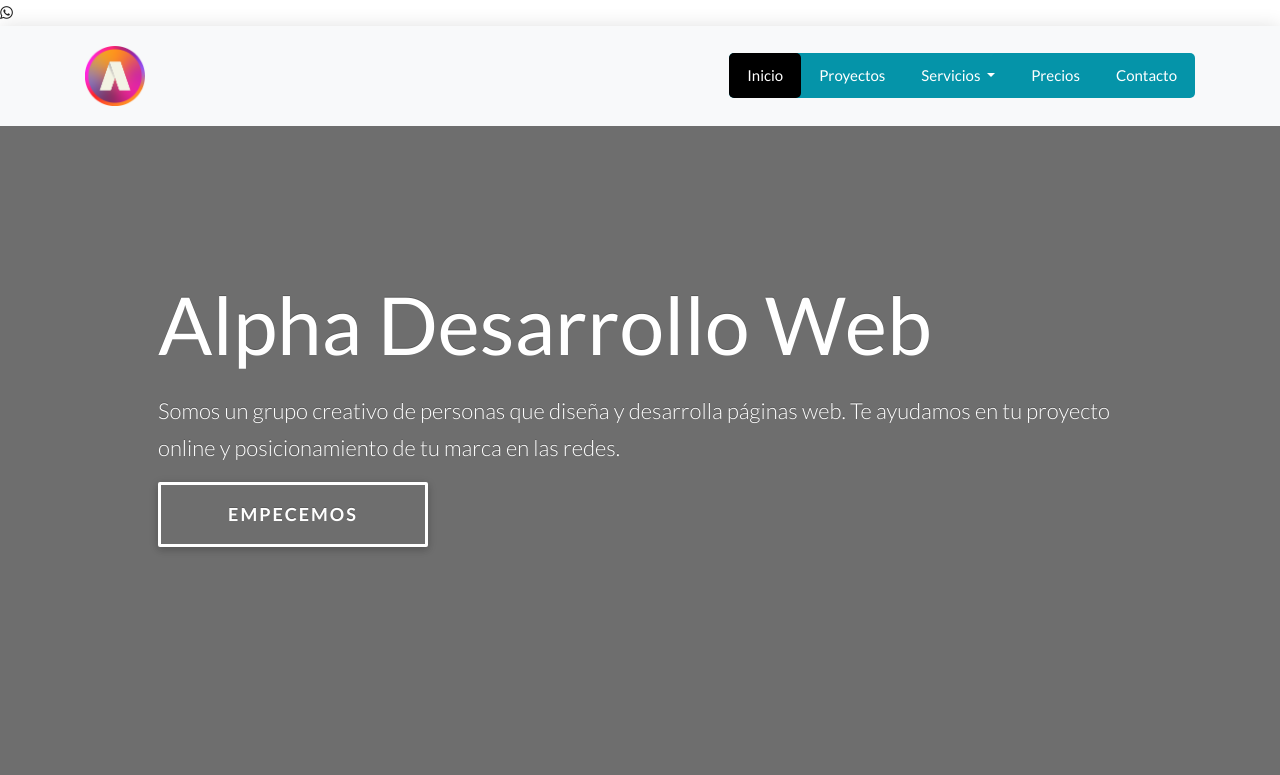
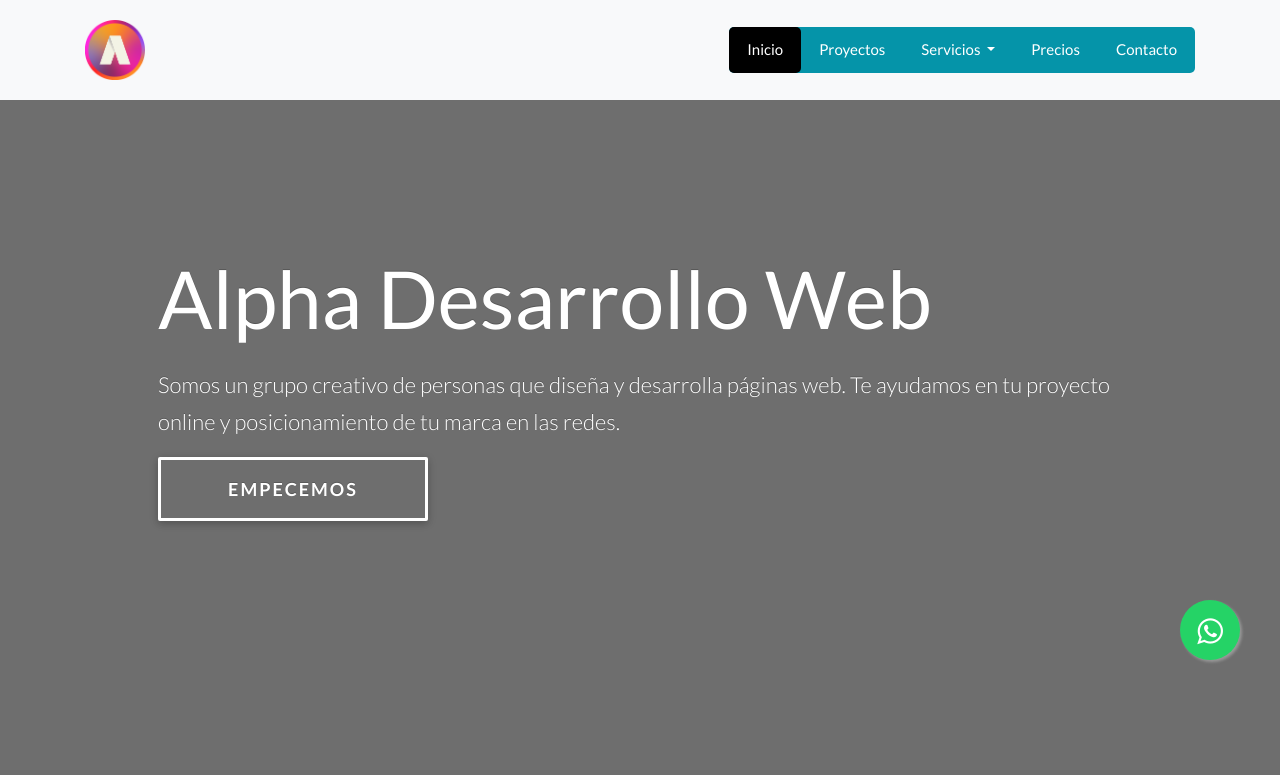
Before and after one commit to AleMoya12/alpha-desarrollo-web-1, a plain HTML site: page index.html in a window 1280 px wide. Shown: the top 775 px of the page. Drawn offline with Linux system fonts and the light colour scheme.

Commit message:
whatsap boton

```diff
--- a/style.css
+++ b/style.css
@@ -47,7 +47,30 @@
 /*------------------------------------------------------------------
     SKELETON
 -------------------------------------------------------------------*/
-
+/* whatsapp */
+.float{
+	position:fixed;
+	width:60px;
+	height:60px;
+	bottom:140px;
+	right:40px;
+	background-color:#25d366;
+	color:#FFF;
+	border-radius:50px;
+	text-align:center;
+  font-size:30px;
+	box-shadow: 2px 2px 3px #999;
+  z-index:100;
+}
+.float:hover {
+	text-decoration: none;
+	color: #25d366;
+  background-color:#fff;
+}
+
+.my-float{
+	margin-top:16px;
+}
 body {
     color: #333333;
     font-size: 15px;
```
